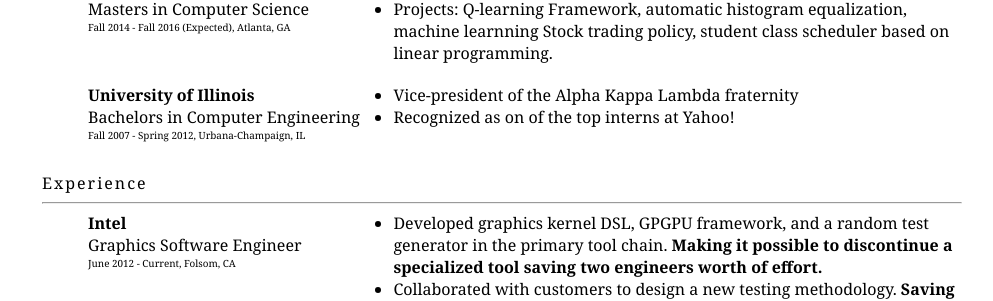
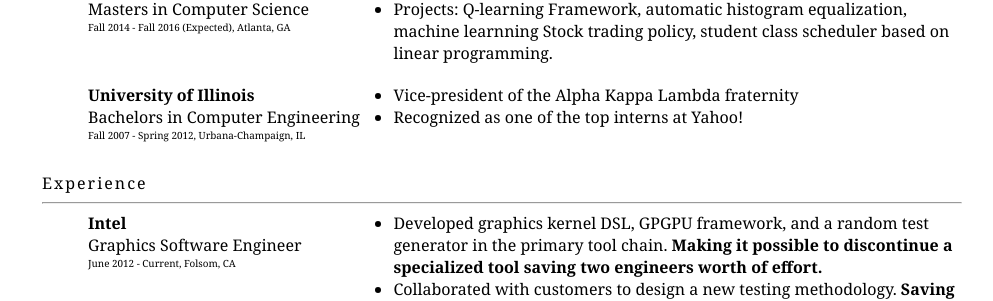
Before and after one commit to Joshuacarley/joshuacarley.github.io, a Jekyll site: the page built from cv/print.html, in a window 1280 px wide. Shown: the part 255-556 px from the top of the page, without its empty margins (138-1131 px from the left). Built offline with Jekyll 4.4.1, drawn with Linux system fonts in a browser that asks for light colours.

Commit message:
Update education.yml

```diff
--- a/_data/resume/education.yml
+++ b/_data/resume/education.yml
@@ -12,4 +12,4 @@
   location: Urbana-Champaign, IL
   items:
     - description: Vice-president of the Alpha Kappa Lambda fraternity
-    - description: Recognized as on of the top interns at Yahoo!
+    - description: Recognized as one of the top interns at Yahoo!
```
